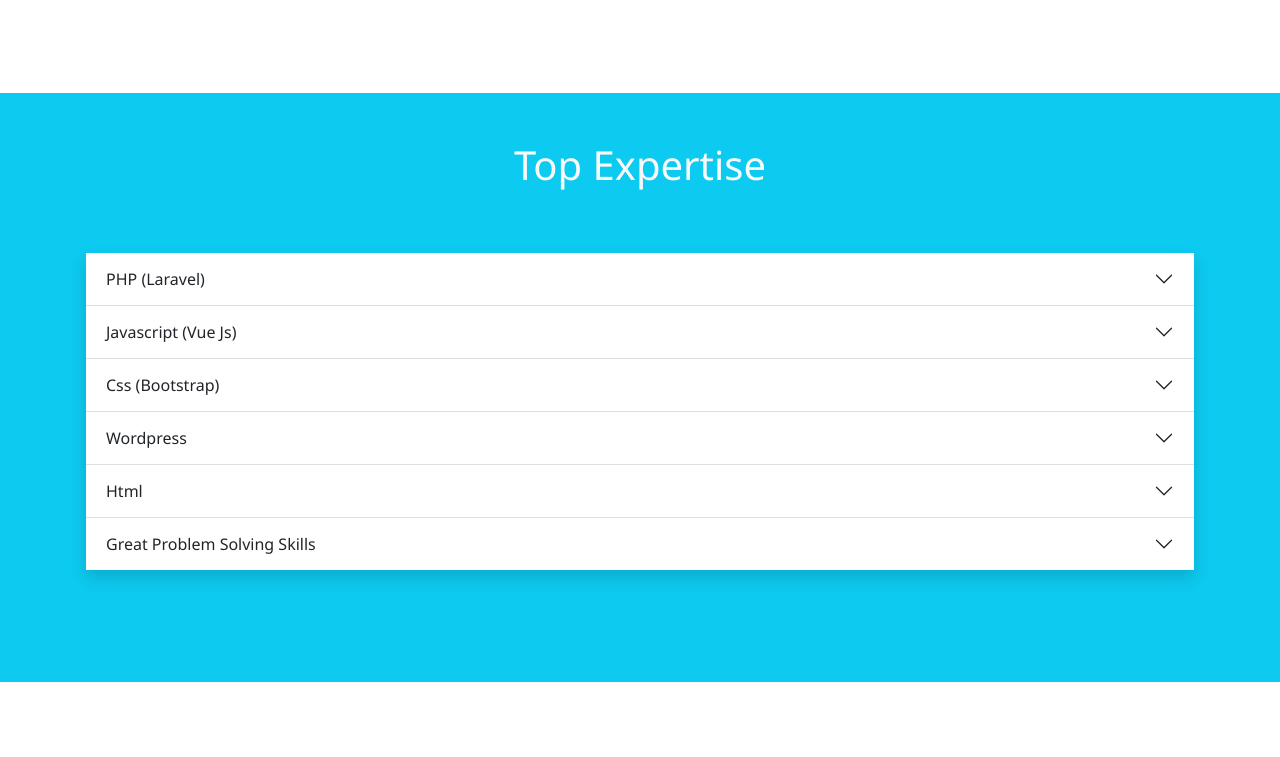
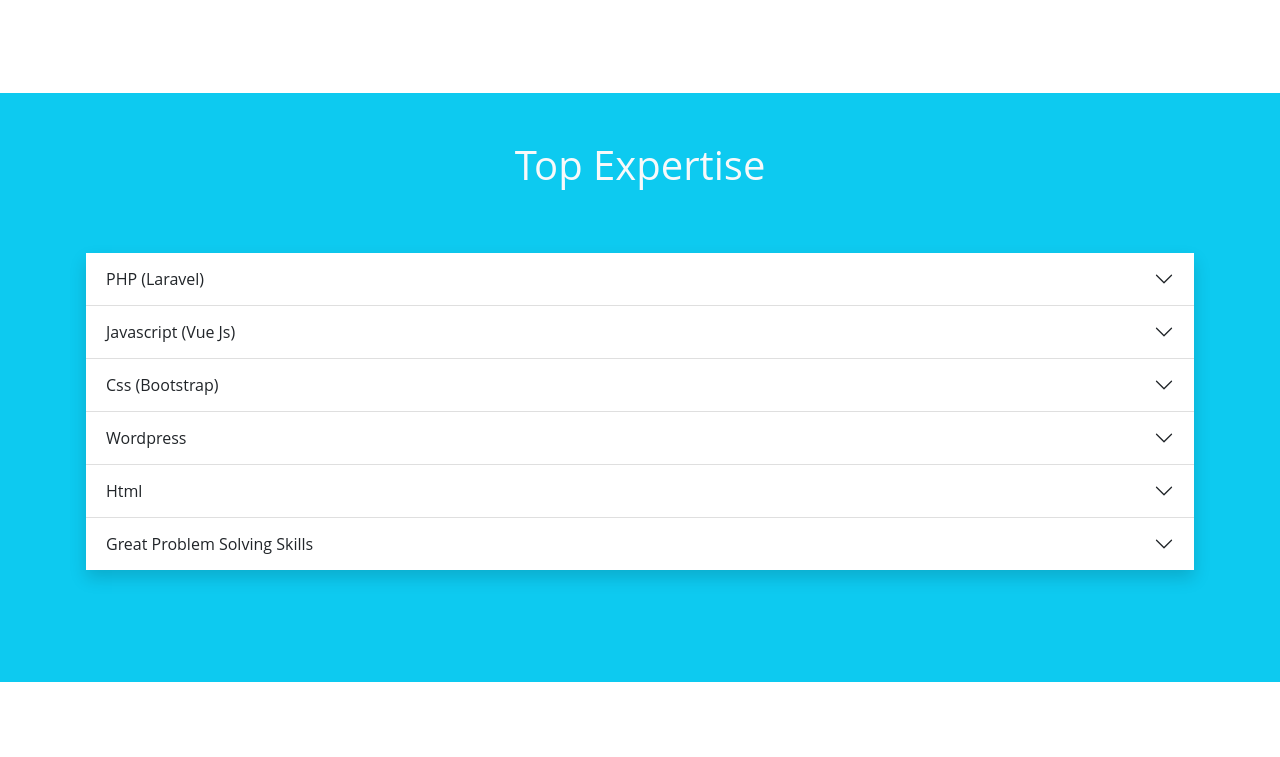
Before and after one commit to Iloba/NEW-PORTFOLIO-WITH-BOOTSTRAP-5, a plain HTML site: page index.html in a window 1280 px wide. Shown: the part 1143-1900 px from the top of the page. Drawn offline with nearby package versions, Linux system fonts and the light colour scheme.

Commit message:
added-font

```diff
--- a/style.css
+++ b/style.css
@@ -1,10 +1,19 @@
 /*My Style*/
 @import url('https://fonts.googleapis.com/css2?family=Raleway&display=swap');
+@import url('https://fonts.googleapis.com/css2?family=Open+Sans:wght@600&display=swap')
 *{
 	font-family: Segoe UI,SegoeUI,"Helvetica Neue",Helvetica,Arial,sans-serif;
 }
-h1{
-	font-family: Segoe UI,SegoeUI,"Helvetica Neue",Helvetica,Arial,sans-serif;
+html, html a {
+    -webkit-font-smoothing: antialiased !important;
+     -moz-osx-font-smoothing: grayscale;
+}
+h1, h3{
+	font-family: 'Open Sans', sans-serif;
+}
+.accordion-header{
+	font-family: 'Open Sans', sans-serif;
+	font-weight: bold;
 }
 p{
 	font-family: 'Raleway', sans-serif;
@@ -48,6 +57,7 @@ nav .nav-link{
 }
 .main-text{
 	filter: drop-shadow(0 0 0.30rem grey);
+	-webkit-font-smoothing: antialiased !important;
 }
 /*.active, .nav-link:hover {
   background-color: #666;
```
